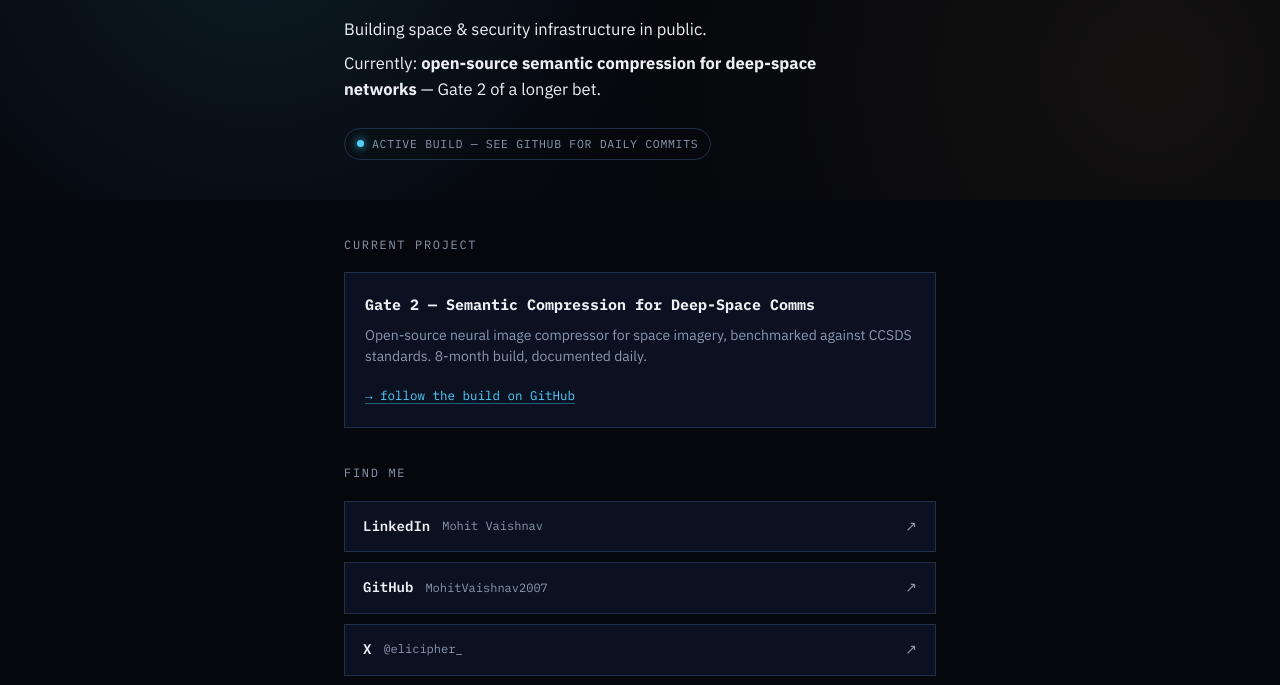
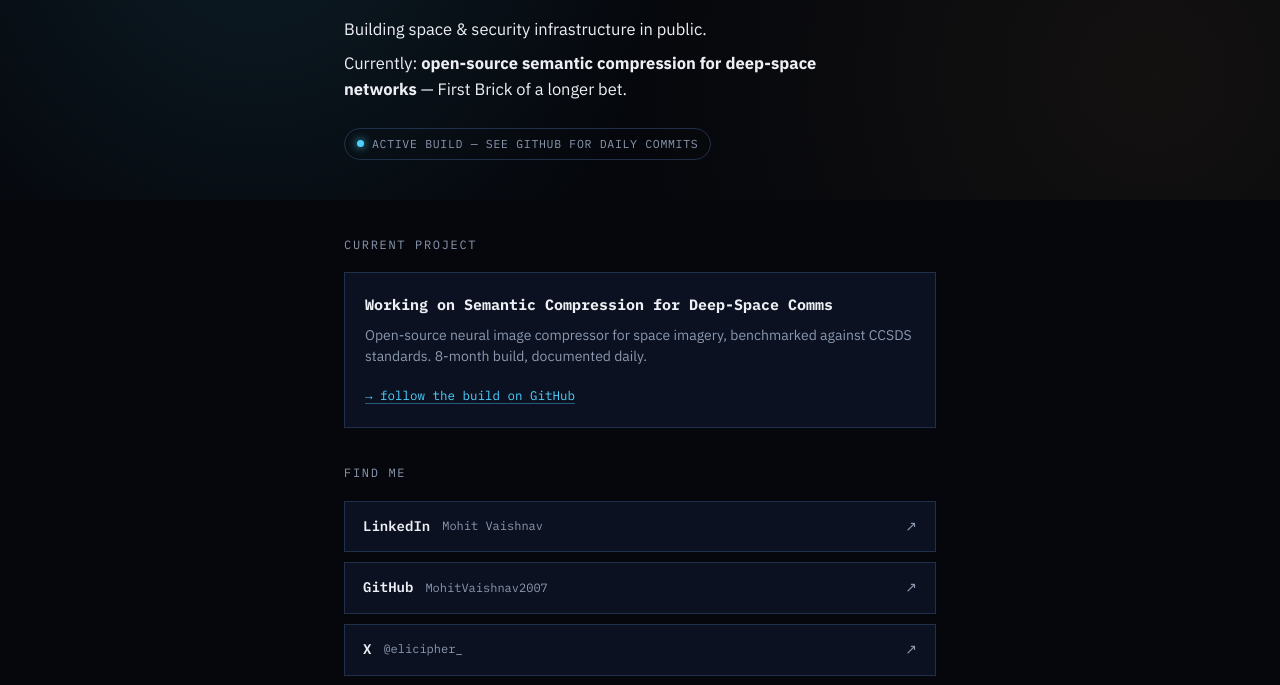
Before and after one commit to MohitVaishnav2007/MohitVaishnav2007.github.io, a plain HTML site: page index.html in a window 1280 px wide. Shown: the part 114-799 px from the top of the page. Drawn offline with Linux system fonts and the light colour scheme.

Commit message:
Update project description and title in index.html

```diff
--- a/index.html
+++ b/index.html
@@ -141,7 +141,7 @@
         <span>Mohit Vaishnav</span>
       </div>
       <p class="mission">Building space & security infrastructure in public.</p>
-      <p class="mission now">Currently: <strong>open-source semantic compression for deep-space networks</strong> — Gate 2 of a longer bet.</p>
+      <p class="mission now">Currently: <strong>open-source semantic compression for deep-space networks</strong> — First Brick of a longer bet.</p>
       <div class="status-row">
         <span class="dot"></span>
         <span>ACTIVE BUILD — SEE GITHUB FOR DAILY COMMITS</span>
@@ -153,7 +153,7 @@
     <div class="wrap">
       <div class="section-title">Current project</div>
       <div class="current-card">
-        <h3>Gate 2 — Semantic Compression for Deep-Space Comms</h3>
+        <h3>Working on  Semantic Compression for Deep-Space Comms</h3>
         <p>Open-source neural image compressor for space imagery, benchmarked against CCSDS standards. 8-month build, documented daily.</p>
         <a href="https://github.com/MohitVaishnav2007" target="_blank" rel="noopener">→ follow the build on GitHub</a>
       </div>
```
